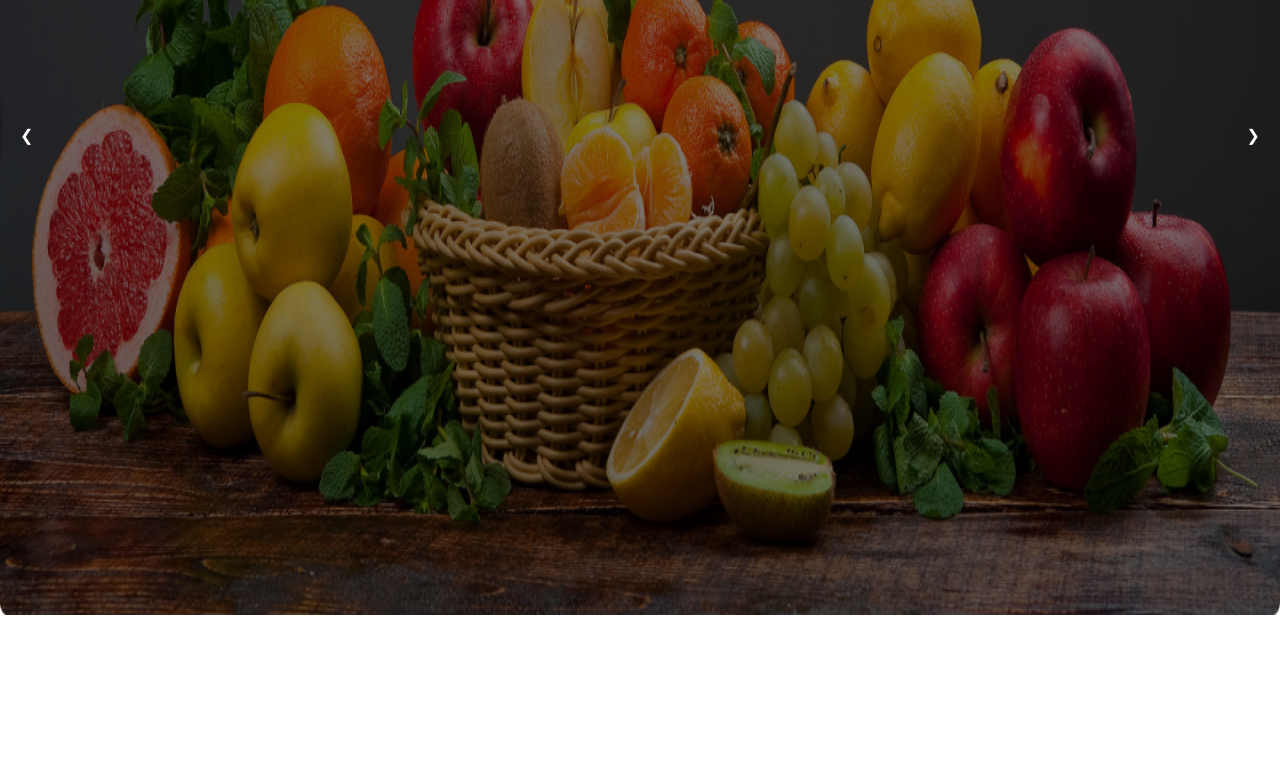
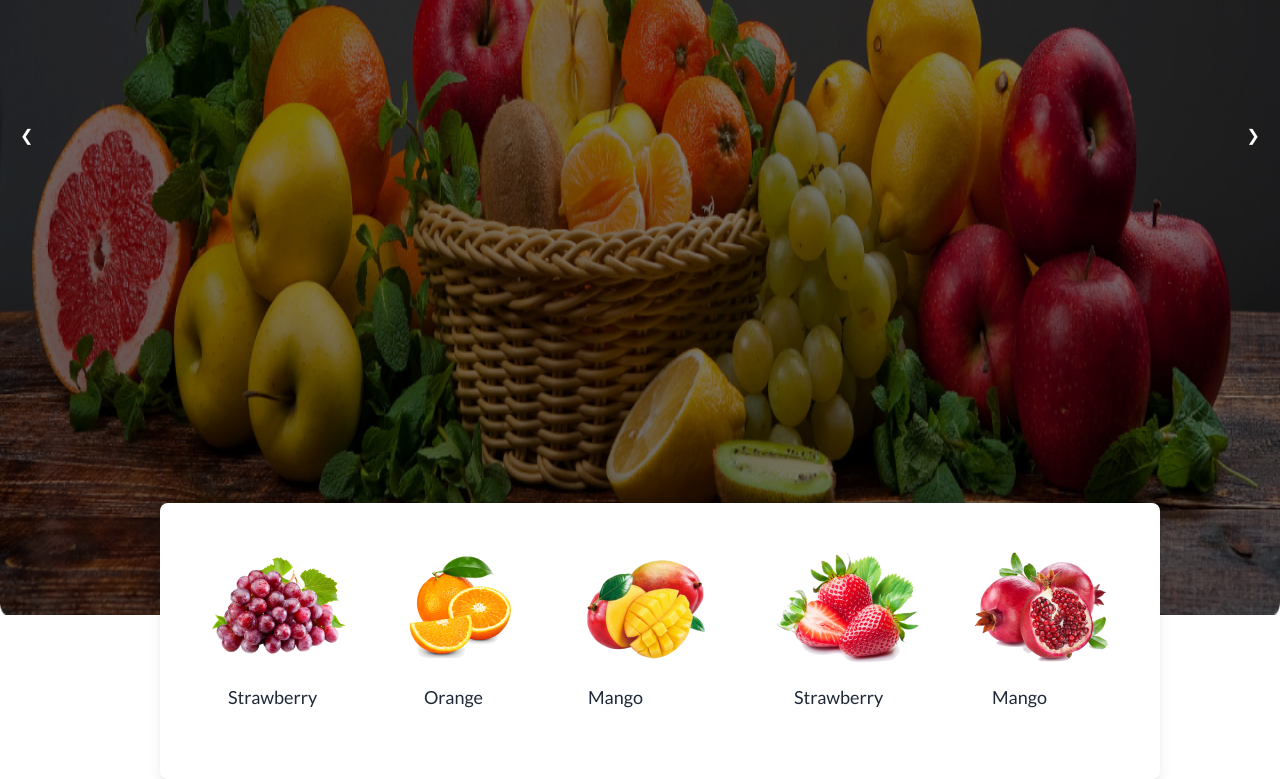
Before and after one commit to Monalisa2836/third-assignment, a plain HTML site: page index.html in a window 1280 px wide. Shown: the part 525-1304 px from the top of the page. Before the commit the page ends 1244 px from the top, so only its background shows below. Drawn offline with nearby package versions, Linux system fonts and the light colour scheme; grey boxes are pictures that could not be loaded.

Commit message:
completed header section

```diff
--- a/index.html
+++ b/index.html
@@ -106,7 +106,7 @@
         </div>
       </nav>
       <!-- banner section -->
-      <section class="">
+      <section class="relative">
         <div class="carousel w-full my-16">
           <div id="slide1" class="carousel-item relative w-full">
             <img
@@ -209,8 +209,31 @@
             </div>
           </div>
         </div>
+        <div
+          class="hidden md:hidden lg:flex justify-between shadow-lg p-12 w-[1000px] absolute -mt-44 ml-40 rounded-lg bg-white"
+        >
+          <div>
+            <img src="./images/fruit1.png" alt="Strawberry" />
+            <p class="text-lg p-5">Strawberry</p>
+          </div>
+          <div>
+            <img src="./images/fruit2.png" alt="Orange" />
+            <p class="text-lg p-5">Orange</p>
+          </div>
+          <div>
+            <img src="./images/fruit3.png" alt="Mango" />
+            <p class="text-lg p-5">Mango</p>
+          </div>
+          <div>
+            <img src="./images/fruit4.png" alt="Strawberry" />
+            <p class="text-lg p-5">Strawberry</p>
+          </div>
+          <div>
+            <img src="./images/fruit5.png" alt="Mango" />
+            <p class="text-lg p-5">Mango</p>
+          </div>
+        </div>
       </section>
-
     </header>
   </body>
 </html>
```
